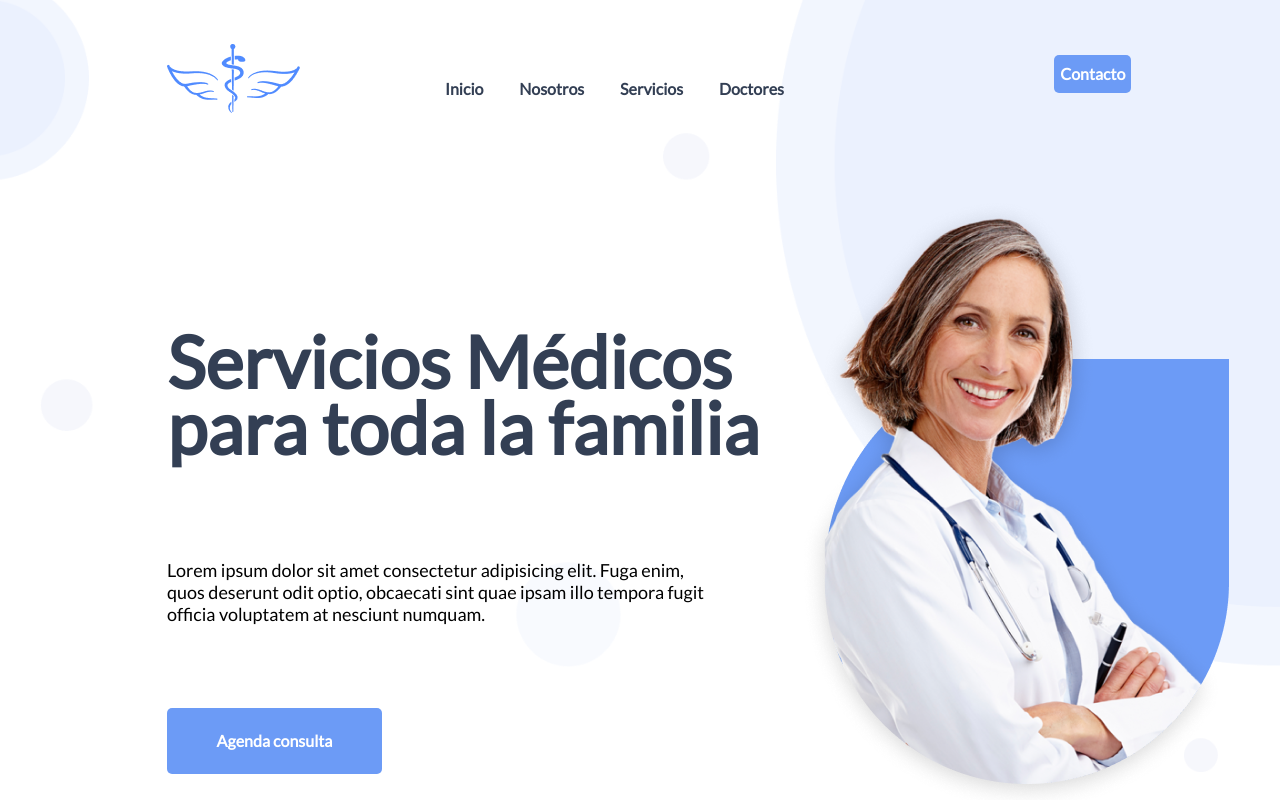
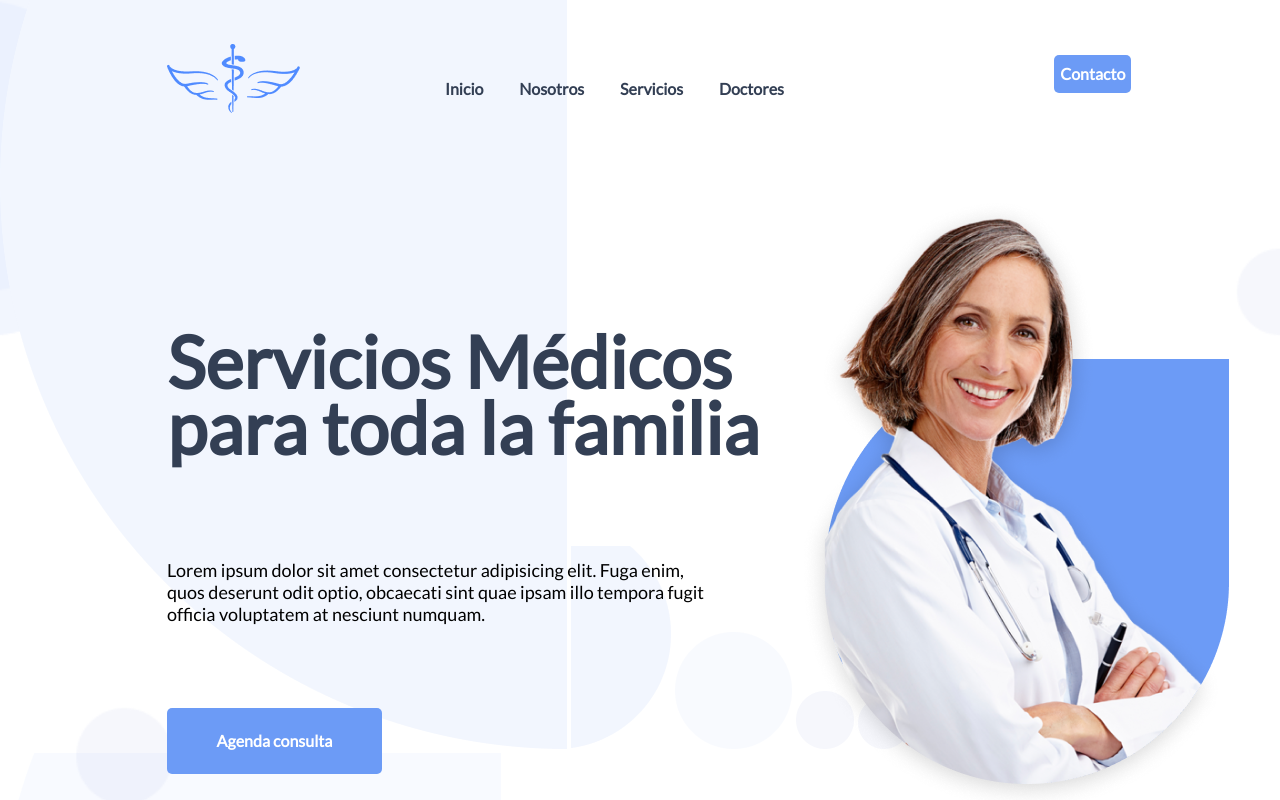
Before and after one commit to josedegouveiac/sevicios-medicos, a plain HTML site: page index.html in a window 1280 px wide. Shown: the top 800 px of the page. Drawn offline with Linux system fonts and the light colour scheme.

Commit message:
servicios medicos

```diff
--- a/css/styles.css
+++ b/css/styles.css
@@ -2,6 +2,7 @@ body {
     background-image: url(../img/Bg.png);
     background-repeat: no-repeat;
     background-size: cover;
+    width: 100%;
 }
 
 .logo img {
--- a/index.html
+++ b/index.html
@@ -12,6 +12,17 @@
 </head>
 
 <body>
+
+    <div class="bg">
+        <img class="e-2" src="img/Ellipse 2.png" alt="">
+        <img class="e-3" src="img/Ellipse 3.png" alt="">
+        <img class="e-4" src="img/Ellipse 4.png" alt="">
+        <img class="e-5" src="img/Ellipse 5.png" alt="">
+        <img class="e-6" src="img/Ellipse 6.png" alt="">
+        <img class="e-7" src="img/Ellipse 7.png" alt="">
+        <img class="e-8" src="img/Ellipse 8.png" alt="">
+        <img class="e-9" src="img/Ellipse 9.png" alt="">
+    </div>
 
     <div class="fila-nav">
         <div class="logo">
```
